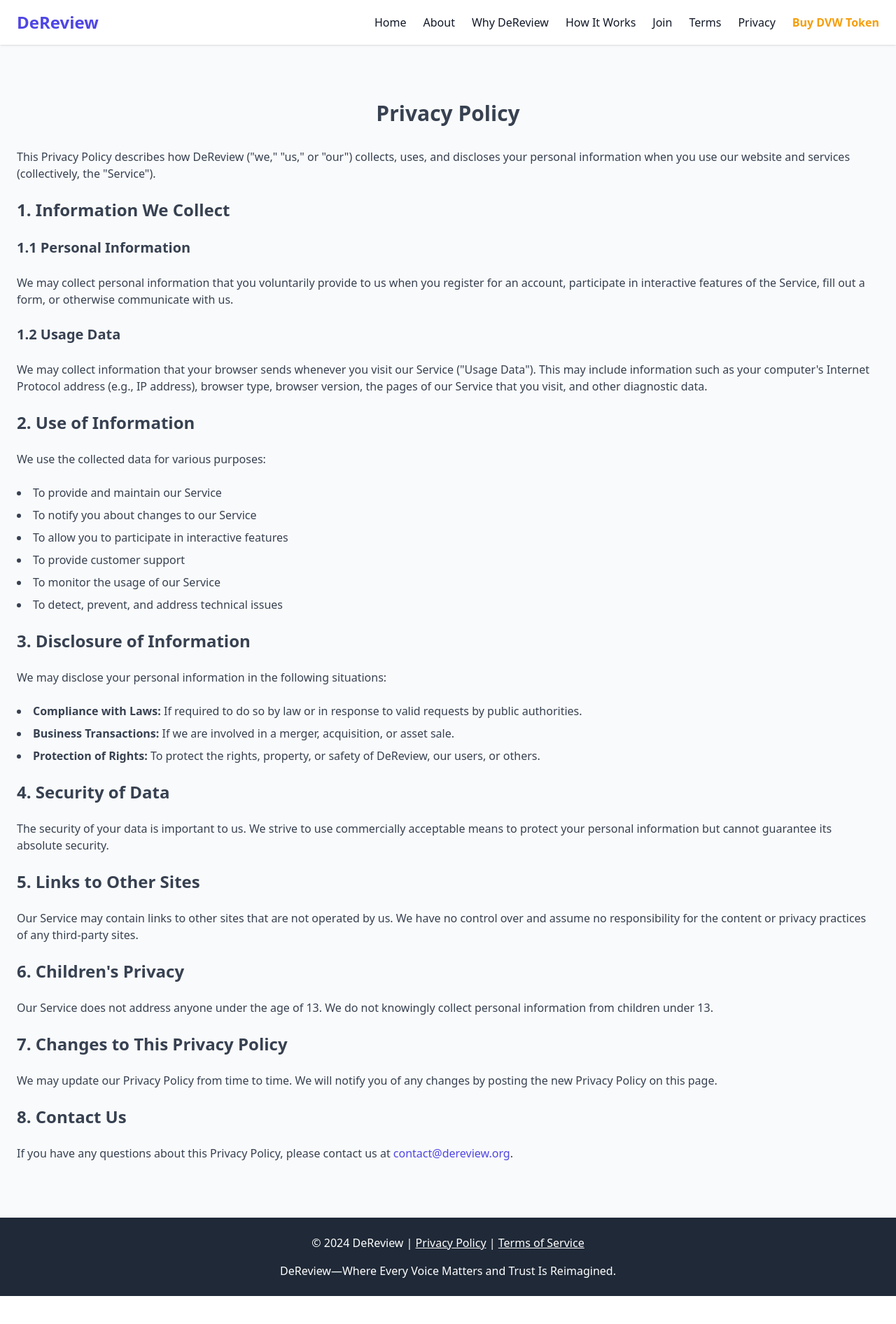
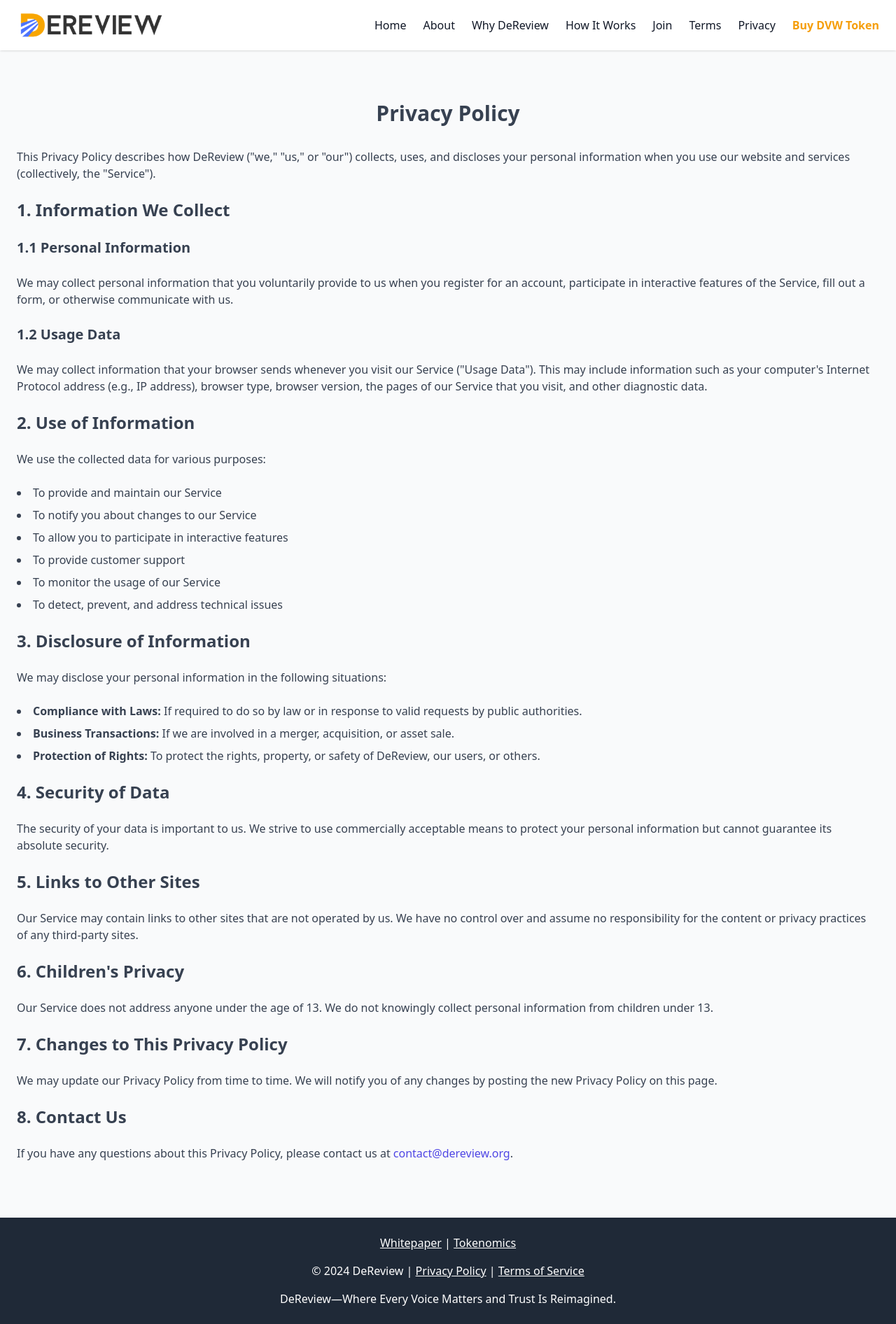
Before and after one commit to DeReview/website, a React (Vite) app: page /privacy-policy in a window 1280 px wide. Shown: the whole page at 70% size. Before the commit the page ends 1852 px from the top, so only its background shows below. Built offline with nearby package versions, Linux system fonts and the light colour scheme.

Commit message:
feat: add white paper and tokenmics

```diff
--- a/src/components/Footer.tsx
+++ b/src/components/Footer.tsx
@@ -6,6 +6,15 @@
     <footer className="py-6 bg-gray-800 text-white">
       <div className="container mx-auto text-center">
         <p>
+          <a href="https://github.com/DeReview/resources/blob/main/whitepaper.pdf" target="_blank" className="underline hover:text-gray-300">
+            Whitepaper
+          </a>{' '}
+          |{' '}
+          <a href="https://github.com/DeReview/resources/blob/main/tokenomics.pdf" target="_blank" className="underline hover:text-gray-300">
+            Tokenomics
+          </a>
+        </p>
+        <p className='mt-4'>
           © 2024 DeReview |{' '}
           <Link to="/privacy-policy" className="underline hover:text-gray-300">
             Privacy Policy
--- a/src/components/Header.tsx
+++ b/src/components/Header.tsx
@@ -27,9 +27,10 @@
     <header className="bg-white shadow fixed w-full z-10">
       <div className="container mx-auto flex justify-between items-center px-6 py-4">
         <RouterLink to="/" className="text-2xl font-bold text-primary">
-          DeReview
+          {/* DeReview */}
+          <img src="/assets/logo.png" alt="DeReview" className="h-10 w-auto" />
         </RouterLink>
-        <div className="md:hidden">
+        <div className="lg:hidden">
           <button onClick={() => setIsOpen(!isOpen)}>
             {isOpen ? (
               <XMarkIcon className="h-6 w-6 text-primary" />
@@ -38,7 +39,7 @@
             )}
           </button>
         </div>
-        <nav className="md:flex space-x-6 hidden">
+        <nav className="lg:flex space-x-6 hidden">
           <RouterLink to="/" className="text-text hover:text-primary">
             Home
           </RouterLink>
@@ -67,7 +68,7 @@
       </div>
       {/* Mobile Menu */}
       {isOpen && (
-        <div className="md:hidden bg-white shadow">
+        <div className="container mx-auto lg:hidden bg-white">
           <nav className="flex flex-col space-y-2 px-6 py-4">
             <RouterLink to="/" className="text-text hover:text-primary" onClick={() => setIsOpen(false)}>
               Home
```
